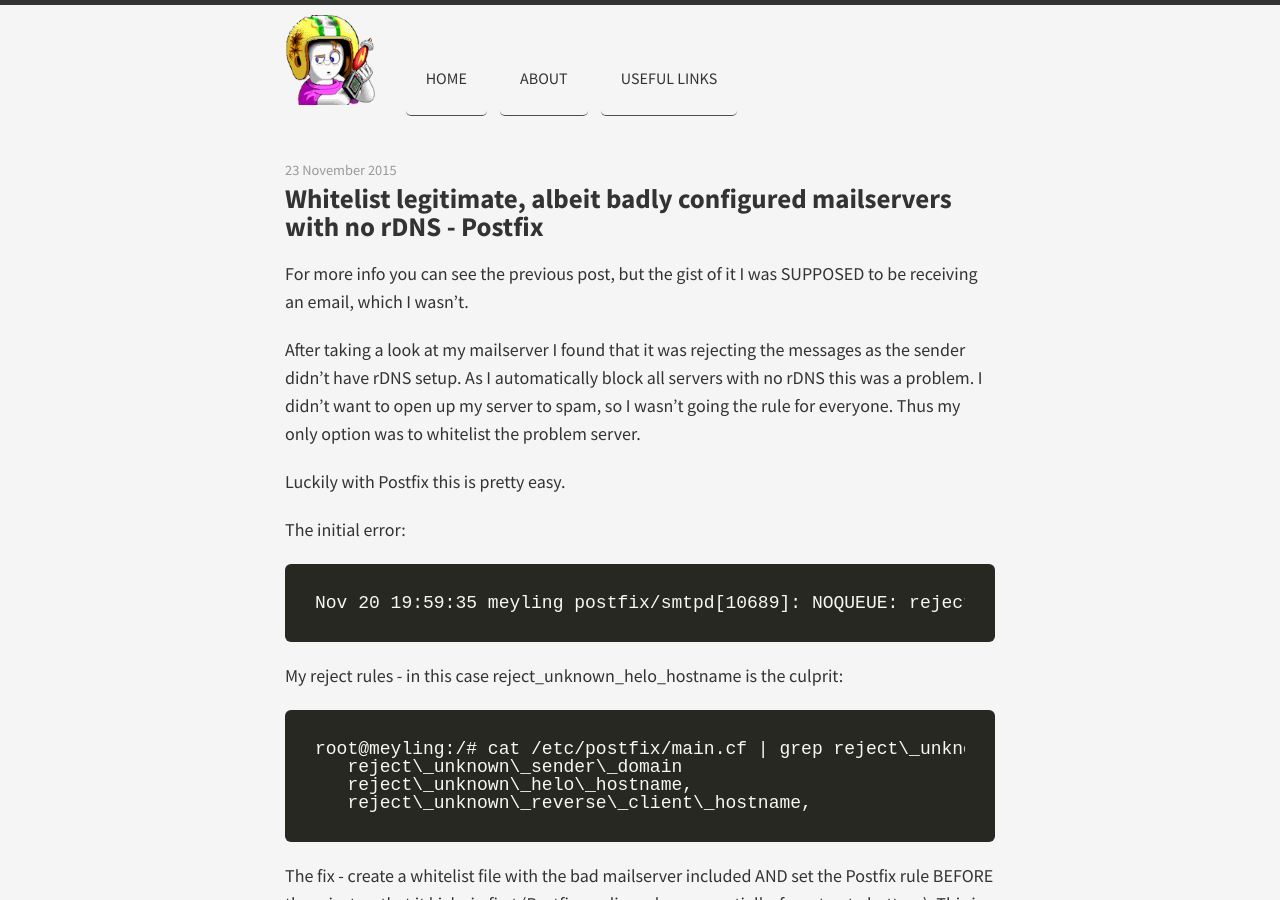
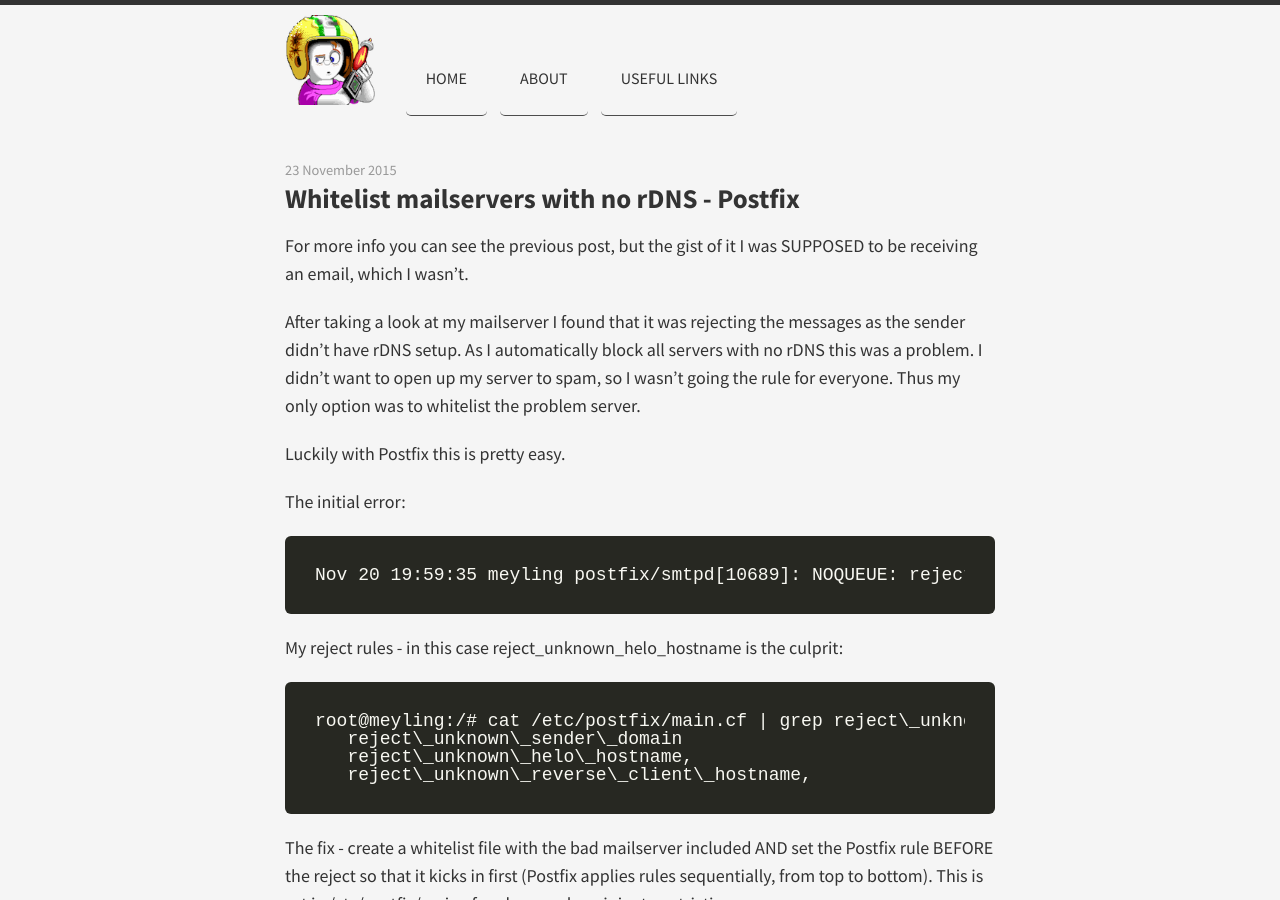
Before and after one commit to jeromeza/jerome.co.za, a Jekyll site: the page built from _posts/2015-11-23-Whitelist-no-rDNS-Postfix.md, in a window 1280 px wide and 900 px high. Built offline with Jekyll 4.4.1, drawn with Linux system fonts in a browser that asks for light colours; nearby versions of some CDN libraries; Markdown is read by kramdown in place of the engine named in the settings.

Commit message:
fixing formatting

```diff
--- a/_posts/2015-11-23-Whitelist-no-rDNS-Postfix.md
+++ b/_posts/2015-11-23-Whitelist-no-rDNS-Postfix.md
@@ -1,6 +1,6 @@
 ---
 layout: post
-title: Whitelist legitimate, albeit badly configured mailservers with no rDNS - Postfix
+title: Whitelist mailservers with no rDNS - Postfix
 ---
 
 For more info you can see the previous post, but the gist of it I was SUPPOSED to be receiving an email, which I wasn't.
```
